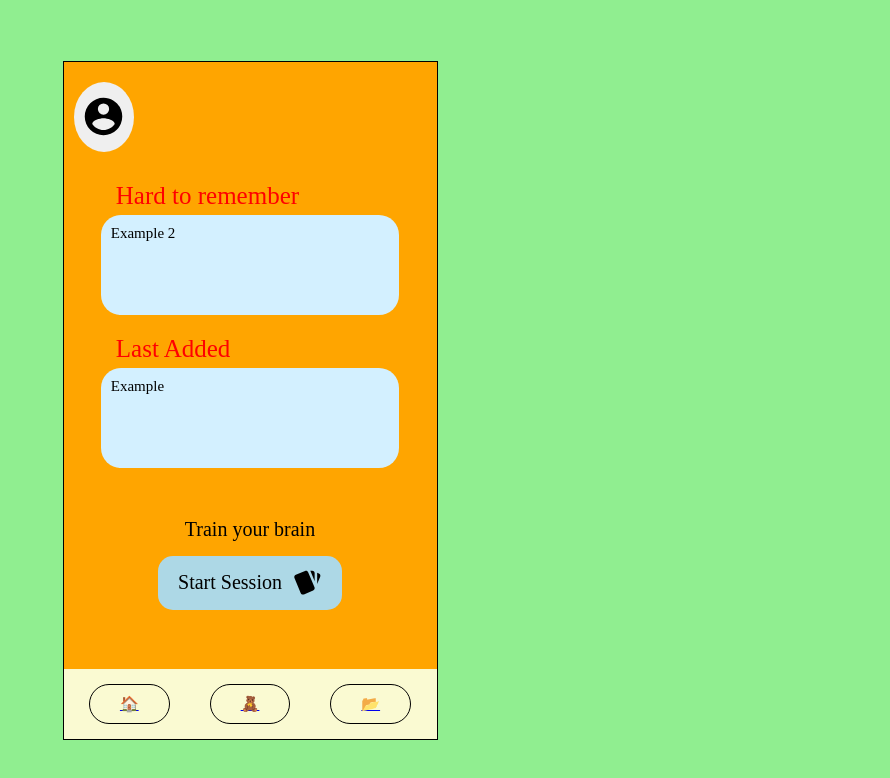
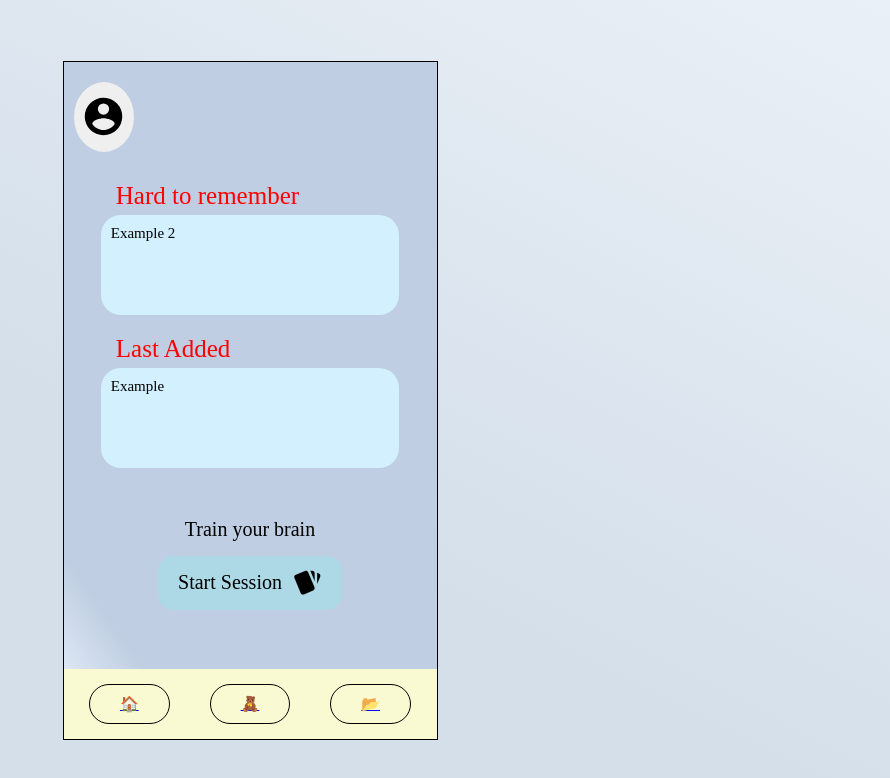
Before and after one commit to j-eick/vocab-dojo, a Next.js app: page / in a window 1280 px wide. Shown: the top 778 px of the page, without its empty margins (390-1280 px from the left). Built offline with nearby package versions, Linux system fonts and the light colour scheme.

Commit message:
beautified background-color

```diff
--- a/src/components/Layout.js
+++ b/src/components/Layout.js
@@ -8,7 +8,8 @@ const Canvas = styled.div`
 	place-items: center;
 	width: 100vw;
 	min-height: 100vh;
-	background-color: lightgreen;
+	background: rgb(234, 240, 247);
+	background: linear-gradient(207deg, rgba(234, 240, 247, 1) 0%, rgba(212, 223, 234, 1) 57%);
 `;
 
 const ResponsiveContainer = styled.div`
@@ -28,7 +29,8 @@ const StyledMain = styled.main`
 	flex-direction: column;
 	align-items: center;
 	min-height: calc(667px - 60px);
-	background-color: orange;
+	background: rgb(221, 231, 244);
+	background: linear-gradient(55deg, rgba(221, 231, 244, 1) 0%, rgba(191, 206, 226, 1) 10%);
 `;
 
 export default function Layout({children}) {
```
